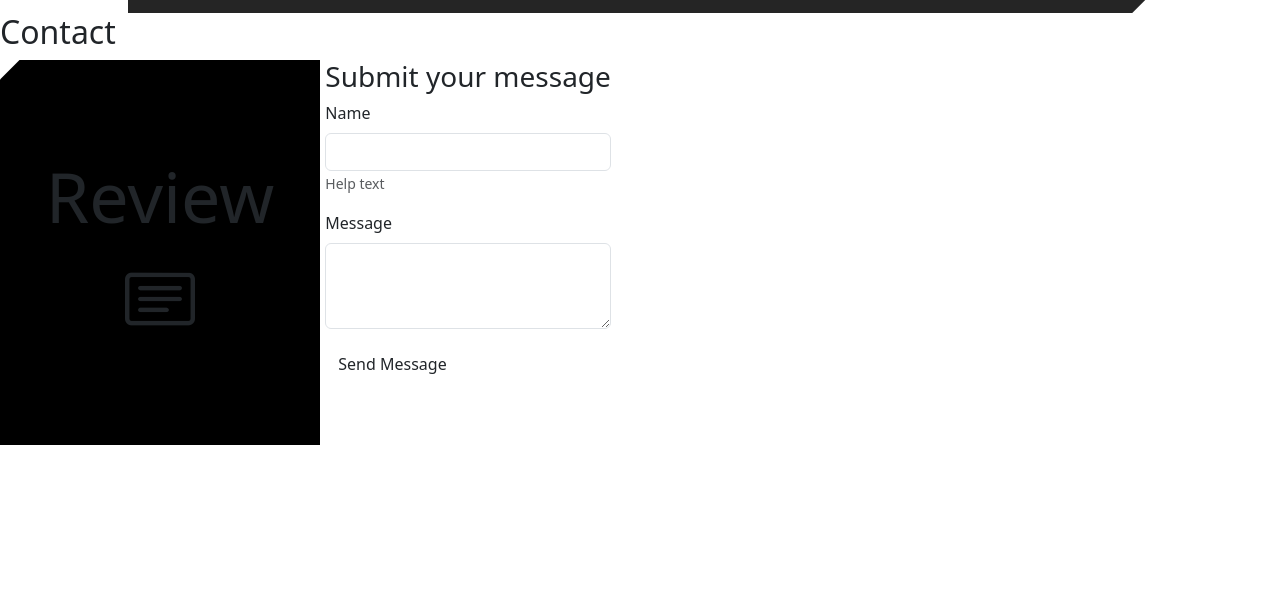
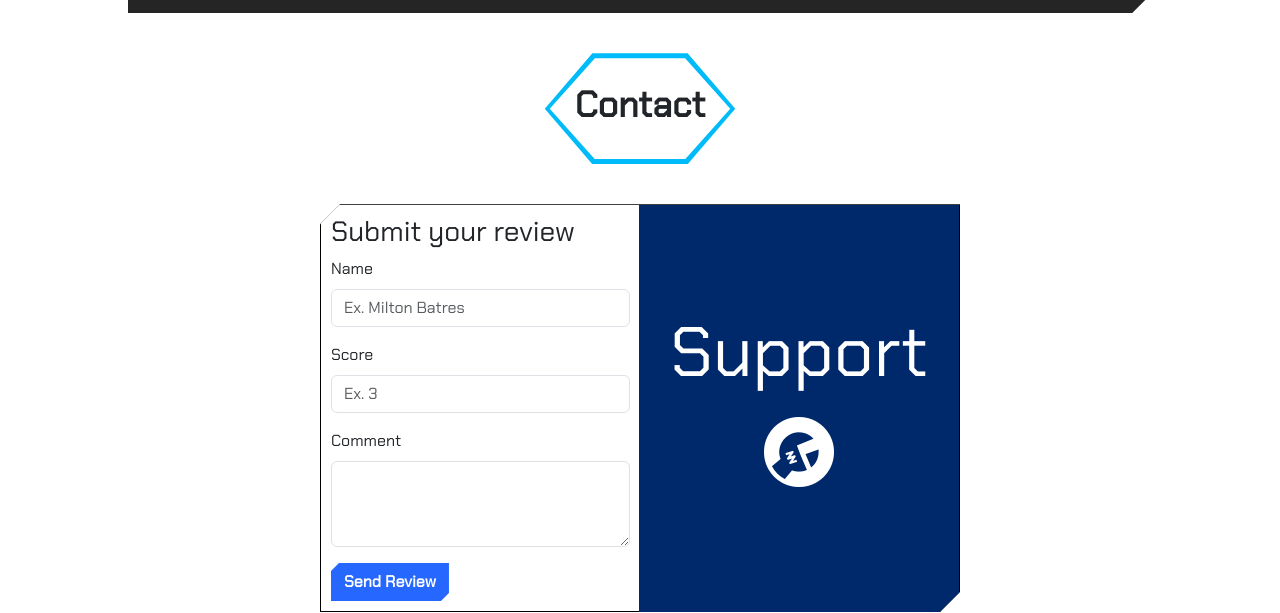
Before and after one commit to Ricwolf19/WEB-Stack-Sells, a website built with Vite: page index.html in a window 1280 px wide. Shown: the part 2248-2861 px from the top of the page. Before the commit the page ends 2693 px from the top, so only its background shows below. Built offline with nearby package versions, Linux system fonts and the light colour scheme; files whose address does not match are found by name; a web font is replaced by a local one.

Commit message:
ADD: More design is added to the contact area
A better design and functionality is added to the contact section

```diff
--- a/css/style.css
+++ b/css/style.css
@@ -445,29 +445,63 @@ font-weight: bold;
 /* Reviews & Products styles */
 #message-container {
   width: 100%;
+  margin-top: 40px;
+  display: flex;
+  flex-direction: column;
+  align-items: center;
+}
+
+#contact-title-bg {
+  background: rgb(239,255,0);
+  background: linear-gradient(90deg, #00bbf9 50%, #00509d 50%);
+  background-size: 200% 200%;
+  background-repeat: no-repeat;
+  clip-path: polygon(25% 0%, 75% 0%, 100% 50%, 75% 100%, 25% 100%, 0% 50%);
+  padding: 5px;
+  margin-bottom: 40px;
+  animation: backgroud-animation-services 5s infinite ease;
+  -webkit-animation: backgroud-animation-services 5s infinite ease;
+}
+
+#contact-title {
+  clip-path: polygon(25% 0%, 75% 0%, 100% 50%, 75% 100%, 25% 100%, 0% 50%);
+  background-color: #fff;
+  width: 100%;
+  height: 100%;
+  padding: 25px;
+
+}
+
+#contact-title h2 {
+  font-size: 36px;
+  font-family: 'Chakra Petch', sans-serif;
+  font-weight: bold;
 }
 
 #message-bg {
   clip-path: polygon(20px 0,100% 0,100% calc(100% - 20px),calc(100% - 20px) 100%,0 100%,0 20px);
   position: relative;
-  display: flex;
-  justify-content: space-evenly;
-
   width: 50%;
   gap: 10px;
+  padding: 1px;
+  background-color: #000000;
 }
 
 #message-btn {
   position: absolute;
-  left: 0;
+  right: 0;
   width: 50%;
   height: 100%;
-  background-color: #000000;
+  background-color: #00296b;
+  margin: 0 1px 1px 1px;
+  z-index: 10;
 }
 
 #message-btn .btn {
   height: 100%;
   width: 100%;
+  color: #fff;
+  font-family: 'Chakra Petch', sans-serif;
 }
 
 #message-btn .btn h3 {
@@ -476,6 +510,60 @@ font-weight: bold;
 
 #message-btn .btn i {
   font-size: 70px;
+}
+
+#message-container-form {
+  display: flex;
+  justify-content: space-evenly;
+  background-color: #fff;
+}
+
+#message-review, #message-support {
+  width: 100%;
+  padding: 10px;
+  font-family: 'Chakra Petch', sans-serif;
+}
+
+#message-review .btn {
+  clip-path: polygon(8px 0,100% 0,100% calc(100% - 8px),calc(100% - 8px) 100%,0 100%,0 8px);
+  background-color: #2667ff;
+  border-radius: 0;
+  -webkit-border-radius: 0;
+  -moz-border-radius: 0;
+  -ms-border-radius: 0;
+  -o-border-radius: 0;
+  color: #fff;
+  font-weight: bold;
+  transition: all 1s;
+  -webkit-transition: all 1s;
+  -moz-transition: all 1s;
+  -ms-transition: all 1s;
+  -o-transition: all 1s;
+}
+
+#message-review .btn:hover {
+  background-color: #1746b4;
+}
+
+#message-support .btn {
+  clip-path: polygon(8px 0,100% 0,100% calc(100% - 8px),calc(100% - 8px) 100%,0 100%,0 8px);
+  background-color: #61be36;
+  border-radius: 0;
+  -webkit-border-radius: 0;
+  -moz-border-radius: 0;
+  -ms-border-radius: 0;
+  -o-border-radius: 0;
+  color: #fff;
+  font-weight: bold;
+  transition: all 1s;
+  -webkit-transition: all 1s;
+  -moz-transition: all 1s;
+  -ms-transition: all 1s;
+  -o-transition: all 1s;
+}
+
+#message-support .btn:hover {
+  background-color: #55a630;
 }
 
 /* Animations */
@@ -487,7 +575,7 @@ font-weight: bold;
     background-size: 50%;
   }
   100% {
-    background-size: 00%;
+    background-size: 0%;
   }
 }
 
@@ -549,3 +637,12 @@ font-weight: bold;
     background-position: 0% 0%;
   }
 }
+
+@keyframes fadeInOut {
+  from {
+    opacity: 0;
+  }
+  to {
+    opacity: 1;
+  }
+}
--- a/index.html
+++ b/index.html
@@ -182,14 +182,19 @@
 
   <!-- Rewiews & Supports -->
   <div id="message-container">
+    <div id="contact-title-bg">
+      <div id="contact-title">
         <h2>Contact</h2>
+      </div>
+    </div>
     <div id="message-bg">
       <div id="message-btn">
         <button id="message-change-btn" class="btn">
-          <h3 id="message-title">Review</h3>
-          <i id="message-icon" class="bi bi-card-text"></i>
+          <h3 id="message-title">Support</h3>
+          <i id="message-icon" class="bi bi-wrench-adjustable-circle-fill"></i>
         </button>
       </div>
+      <div id="message-container-form">
         <div id="message-review">
           <h3>Submit your review</h3>
           <form action="">
@@ -205,7 +210,7 @@
 
               <div class="mb-3">
                 <label for="commet" class="form-label">Comment</label>
-              <textarea class="form-control" name="commet" id="commet" rows="3"></textarea>
+                <textarea class="form-control" name="commet" id="commet" rows="3" required></textarea>
               </div>
             <button class="btn">Send Review</button>
           </form>
@@ -215,13 +220,12 @@
           <form action="">
             <div class="mb-3">
               <label for="nameSupport" class="form-label">Name</label>
-            <input type="text" name="nameSupport" id="nameSupport" class="form-control" placeholder="" aria-describedby="helpId">
-            <small id="helpId" class="text-muted">Help text</small>
+              <input type="text" name="nameSupport" id="nameSupport" class="form-control" placeholder="Ex. Juan Carlos" required>
             </div>
 
             <div class="mb-3">
               <label for="message" class="form-label">Message</label>
-            <textarea class="form-control" name="message" id="message" rows="3"></textarea>
+              <textarea class="form-control" name="message" id="message" rows="3" required></textarea>
             </div>
 
             <button class="btn">Send Message</button>
@@ -229,10 +233,15 @@
         </div>
       </div>
     </div>
+  </div>
 
+  <div id="footer-container">
+
+  </div>
   <script src="/js/BestDeals.js"></script>
 
   <!-- Boostrap link -->
   <script type="module" src="main.js"></script>
+  <script src="/js/Functions.js"></script>
 </body>
 </html>
--- /dev/null
+++ b/js/Functions.js
@@ -0,0 +1,17 @@
+document.getElementById("message-change-btn").addEventListener("click", function() {
+    var messageBtn = document.getElementById("message-btn");
+
+    if (messageBtn.style.left === "0px") {
+      messageBtn.style.right = "0";
+      messageBtn.style.left = "";
+      messageBtn.style.backgroundColor = "#00296b";
+      document.getElementById("message-title").innerText = "Support";
+      document.getElementById("message-icon").className = "bi bi-wrench-adjustable-circle-fill";
+    } else {
+      messageBtn.style.left = "0";
+      messageBtn.style.right = "";
+      messageBtn.style.backgroundColor = "#38b000";
+      document.getElementById("message-title").innerText = "Review";
+      document.getElementById("message-icon").className = "bi bi-card-text";
+    }
+  });
--- a/main.js
+++ b/main.js
@@ -4,10 +4,3 @@ import 'bootstrap/dist/js/bootstrap.bundle.min.js';
 
 // Import Bootstrap icons
 import 'bootstrap-icons/font/bootstrap-icons.css';
-
-
-document.getElementById('message-change-btn').addEventListener('click', (event) => {
-    document.getElementById('message-btn').style.right = 0;
-    document.getElementById('message-title').textContent = "Support";
-    document.getElementById('message-icon').remo
-});
```
Lines whose indentation alone changed are shown as unchanged.
